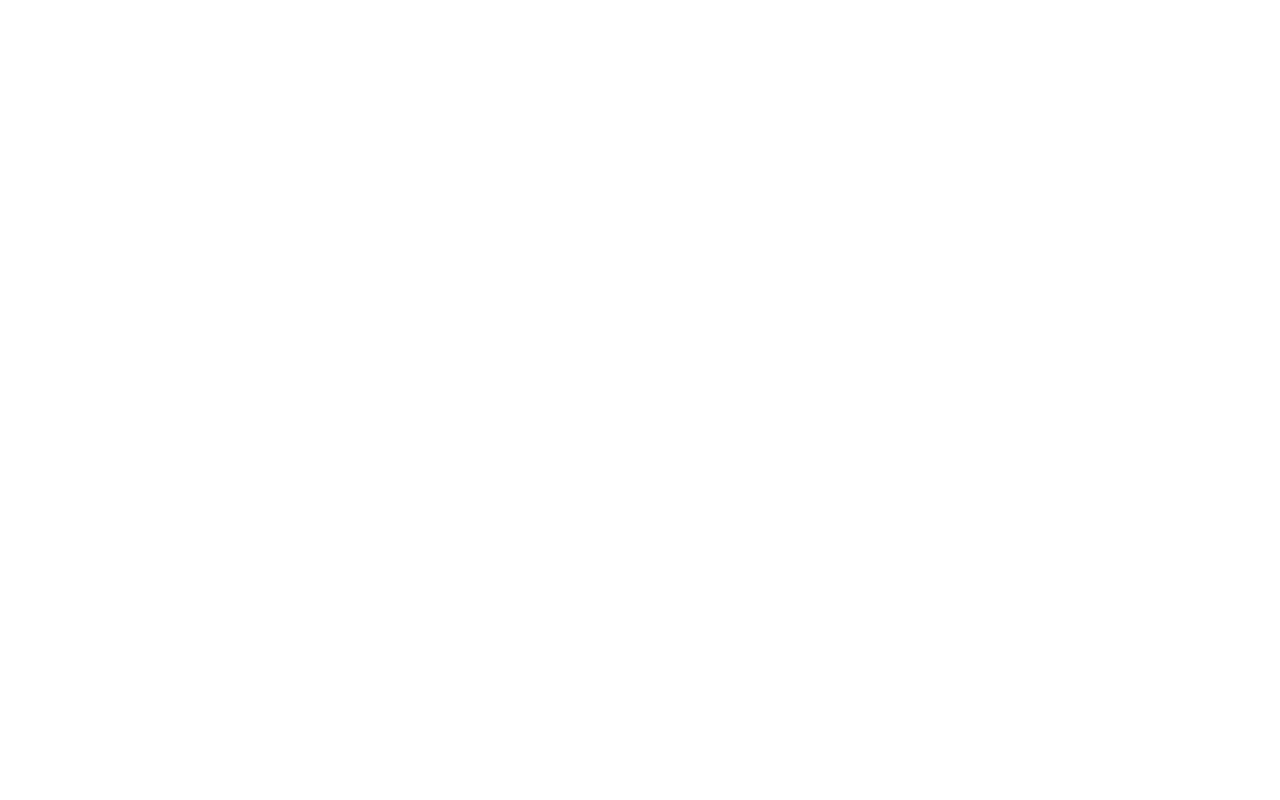
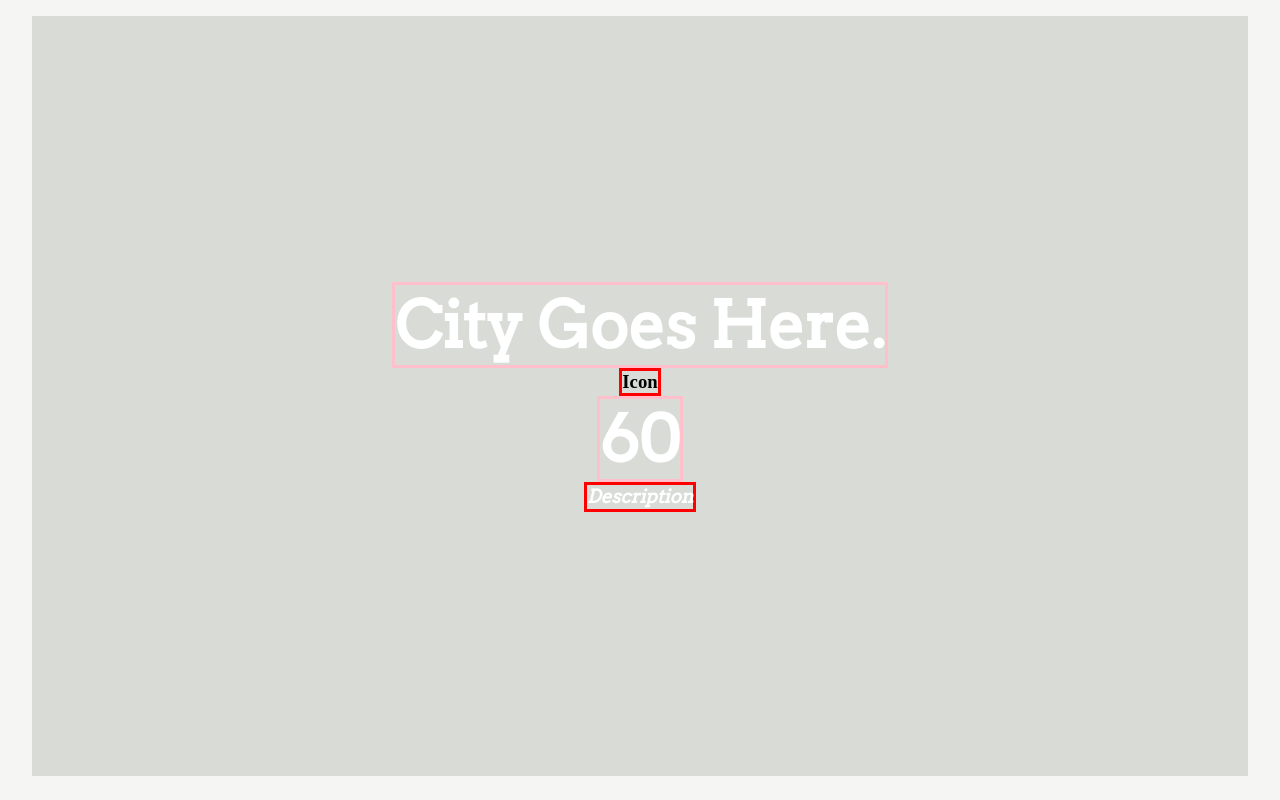
Before and after one commit to c-ggreen/Weather_App, a plain HTML site: page index.html in a window 1280 px wide. Drawn offline with nearby package versions, Linux system fonts and the light colour scheme.

Commit message:
general page layout

```diff
--- a/index.html
+++ b/index.html
@@ -9,7 +9,21 @@
     <script src="https://code.jquery.com/jquery-3.6.0.min.js" integrity="sha256-/xUj+3OJU5yExlq6GSYGSHk7tPXikynS7ogEvDej/m4=" crossorigin="anonymous"></script>
 </head>
 <body>
+    <div id="containerAll">
+        <div class="location">
 
+            <h1 class="locationCity">City Goes Here.</h1>
+            <h3 class="icon">Icon</h3>
+
+        </div>
+
+        <div class="temperature">
+
+            <h1 class="tempDegree">60</h1>
+            <h3 class="tempDescrip">Description</h3>
+
+        </div>
+    </div>
     <script src="/app.js"></script>
 </body>
 </html>
--- a/styles.css
+++ b/styles.css
@@ -0,0 +1,69 @@
+/* ----------Fonts---------- */
+
+@import url('https://fonts.googleapis.com/css2?family=Arvo&display=swap');
+
+/* ----------Styling---------- */
+*{
+    margin: 0;
+    padding: 0;
+    border: 0;
+}
+body{
+    background-color: #F5F6F4;
+}
+#containerAll{
+    /* border: solid purple; */
+    background-color: #D9DCD6;
+    height: 95vh;
+    width: 95%;
+    margin: 1rem auto;
+    display: flex;
+    align-items: center;
+    justify-content: center;
+    flex-direction: column;
+}
+    .location{
+        /* border: solid yellow; */
+        height: 50%;
+        width: 100%;
+        display: flex;
+        align-items: center;
+        justify-content: flex-end;
+        flex-direction: column;
+    }
+            .locationCity{
+                border: solid pink;
+                color: white;
+                font-family: 'Arvo', serif;
+                font-size: 4rem;
+
+            }
+            .icon{
+                border: solid red;
+
+            }
+
+    .temperature{
+        /* border: solid green; */
+        height: 50%;
+        width: 100%;
+        display: flex;
+        align-items: center;
+        justify-content: flex-start;
+        flex-direction: column;
+    }
+            .tempDegree{
+                border: solid pink;
+                color: white;
+                font-family: 'Arvo', serif;
+                font-size: 4rem;
+
+            }
+            .tempDescrip{
+                border: solid red;
+                color: white;
+                font-family: 'Arvo', serif;
+                font-style: italic;
+
+
+            }
```
